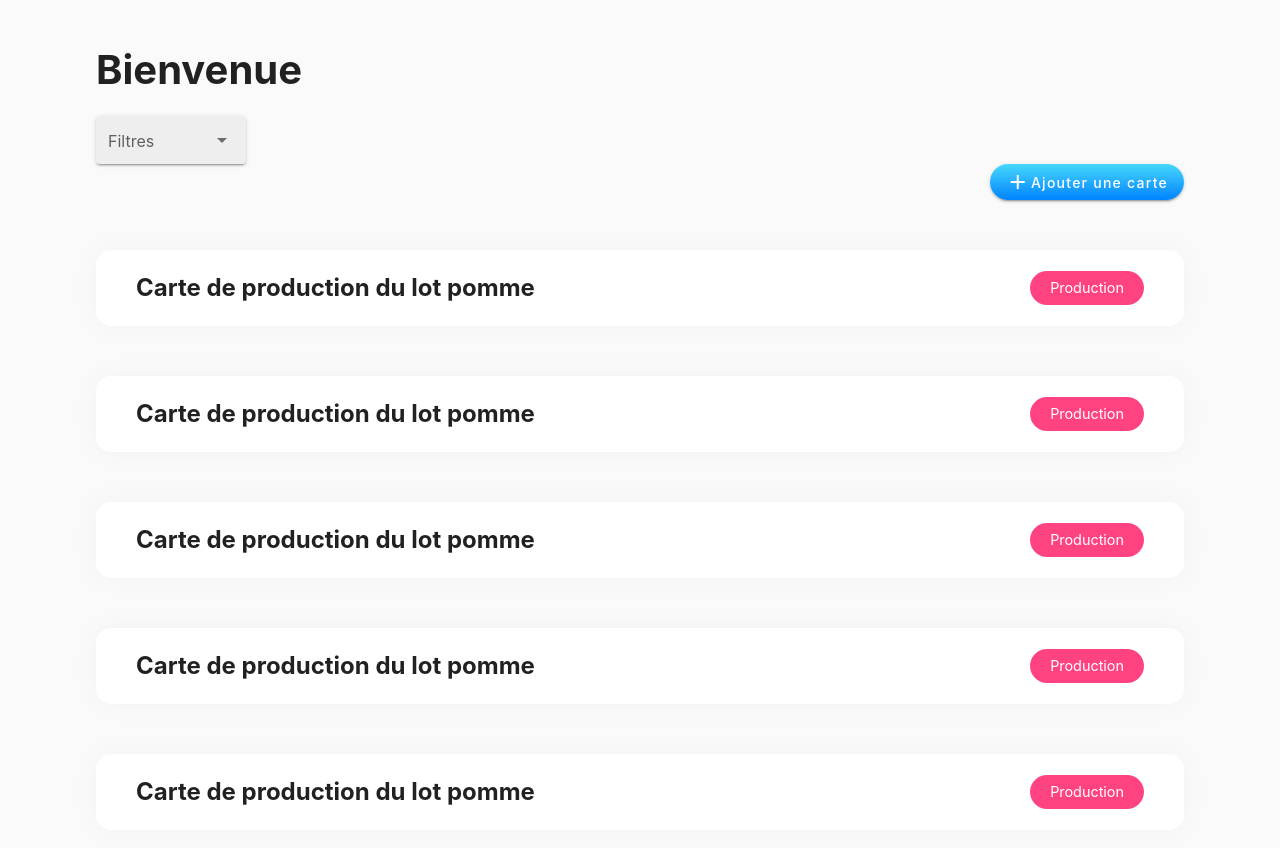
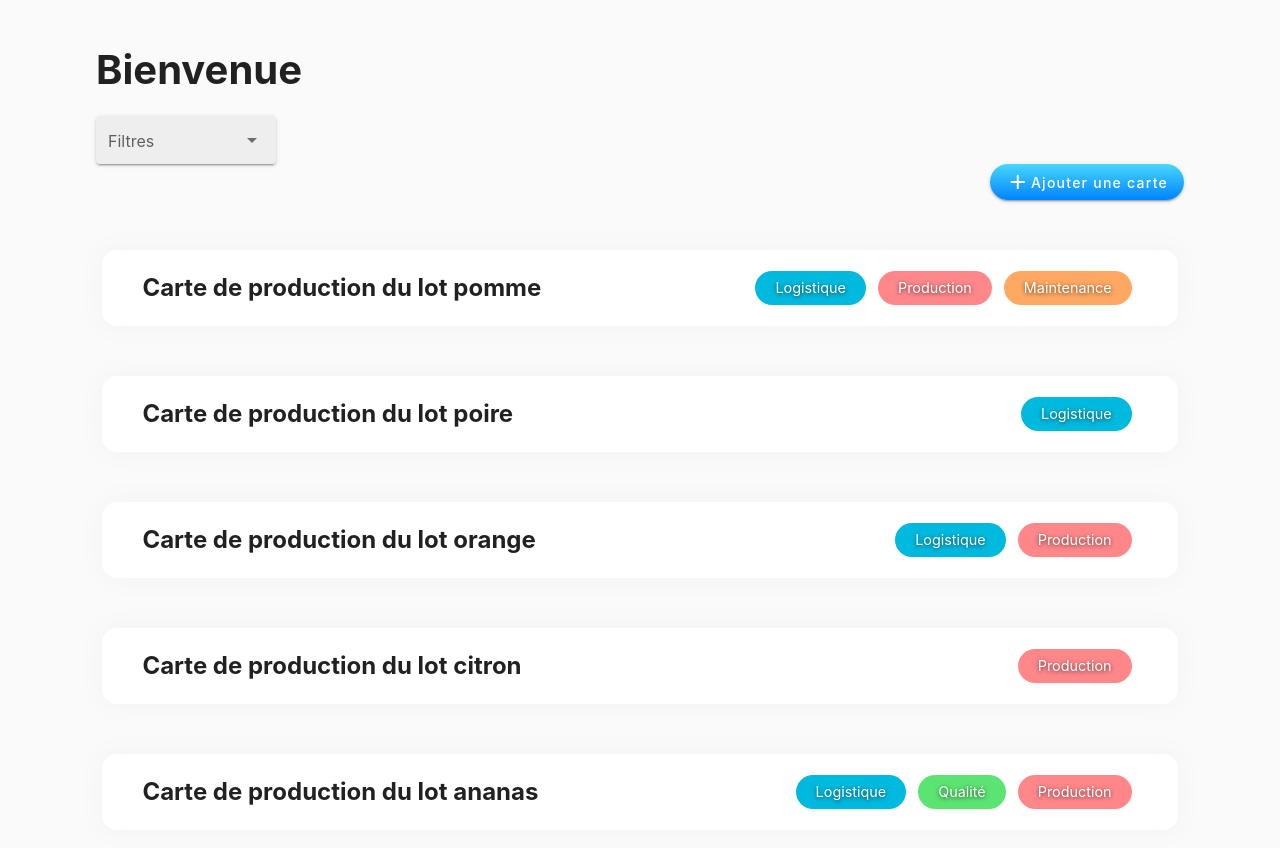
Before and after one commit to AmineAffif/Niagara, a Vue app: page / in a window 1280 px wide. Shown: the top 848 px of the page. Built offline with nearby package versions, Linux system fonts and the light colour scheme.

Commit message:
all of the integration is completed - data is rendered dynamically

```diff
--- a/src/components/Card.vue
+++ b/src/components/Card.vue
@@ -1,18 +1,26 @@
 <template>
   <div class="card">
-    <h1>Carte de production du lot pomme</h1>
-    <p class="card_category production">Production</p>
+    <h1>{{ userCard.cardName }}</h1>
+    <div class="team_wrapper">
+      <div v-for="(teamName, index) in userCard.teamNames" :key="index">
+        <p v-if="teamName == 'Logistique'" style="background: #00B9DE" class="card_category team">{{ teamName }}</p>
+        <p v-if="teamName == 'Production'" style="background: #FF878A" class="card_category team">{{ teamName }}</p>
+        <p v-if="teamName == 'Qualité'" style="background: #5BE471" class="card_category team">{{ teamName }}</p>
+        <p v-if="teamName == 'Maintenance'" style="background: #FFA862" class="card_category team">{{ teamName }}</p>
+      </div>
+    </div>
+
   </div>
 </template>
 
 <script>
 export default {
   name: "Card",
+  props: ["userCard"],
 };
 </script>
 
 <style>
-
 .card {
   display: flex;
   justify-content: space-between;
@@ -21,19 +29,23 @@ export default {
   background-color: #ffffff;
   padding: 20px 40px;
   border-radius: 15px;
-    filter: drop-shadow(0 0 0.75rem rgba(0,0,0,.03));
-    width: 100%;
+  filter: drop-shadow(0 0 0.75rem rgba(0, 0, 0, 0.03));
+  width: 84vw;
 }
 .card h1 {
   font-size: 1.5rem;
 }
-  .production {
-    background-color: #FF4381;
+.team {
+  background-color: #ff4381;
   color: #fff;
   border-radius: 30px;
   padding: 6px 20px;
-    font-size: .9rem;
-    margin: 0 !important;
+  font-size: 0.9rem;
+  margin: 0 6px !important;
+  text-shadow: 0px 1px 4px rgba(0,0,0,0.65);
 }
-
+.team_wrapper{
+  display: flex;
+  justify-content: flex-end;
+}
 </style>
--- a/src/components/CreateCardStep1.vue
+++ b/src/components/CreateCardStep1.vue
@@ -32,7 +32,10 @@
           </label>
         </div>
       </div>
+
+
     </div>
+
 </template>
 
 <script>
@@ -40,6 +43,11 @@ export default {
   data: () => ({
     step: 1,
   }),
+  computed: {
+    currentStep() {
+      return this.$store.state.step;
+    },
+  },
 };
 </script>
 
--- a/src/components/CreateCardStep2.vue
+++ b/src/components/CreateCardStep2.vue
@@ -24,7 +24,61 @@
               label="Filtres"
               prepend-icon="mdi-account"
               solo
-              />
+            >
+              <template slot="selection" slot-scope="{ item }">
+                <span
+                  v-if="item.name == 'Logistique'"
+                  class="filter_item"
+                  :style="'background: ' + item.color"
+                  >{{ item.name }}</span
+                >
+                <span
+                  v-if="item.name == 'Production'"
+                  class="filter_item"
+                  :style="'background: ' + item.color"
+                  >{{ item.name }}</span
+                >
+                <span
+                  v-if="item.name == 'Qualité'"
+                  class="filter_item"
+                  :style="'background: ' + item.color"
+                  >{{ item.name }}</span
+                >
+                <span
+                  v-if="item.name == 'Maintenance'"
+                  class="filter_item"
+                  :style="'background: ' + item.color"
+                  >{{ item.name }}</span
+                >
+              </template>
+
+              <template slot="item" slot-scope="{ item }">
+                <span
+                  v-if="item.name == 'Logistique'"
+                  class="filter_item"
+                  :style="'background: ' + item.color"
+                  >{{ item.name }}</span
+                >
+                <span
+                  v-if="item.name == 'Production'"
+                  class="filter_item"
+                  :style="'background: ' + item.color"
+                  >{{ item.name }}</span
+                >
+                <span
+                  v-if="item.name == 'Qualité'"
+                  class="filter_item"
+                  :style="'background: ' + item.color"
+                  >{{ item.name }}</span
+                >
+                <span
+                  v-if="item.name == 'Maintenance'"
+                  class="filter_item"
+                  :style="'background: ' + item.color"
+                  >{{ item.name }}</span
+                >
+              </template>
+            </v-select>
           </div>
         </div>
       </div>
@@ -36,7 +90,12 @@
 import UploadFileInput from "./UploadFileInput.vue";
 export default {
   data: () => ({
-    filters: ["Logistique", "Production", "Qualité", "Maintenance"],
+    filters: [
+      { name: "Logistique", color: "#00B9DE" },
+      { name: "Production", color: "#FF878A" },
+      { name: "Qualité", color: "#5BE471" },
+      { name: "Maintenance", color: "#FFA862" },
+    ],
   }),
   components: { UploadFileInput },
 };
@@ -74,6 +133,7 @@ export default {
 
 .v-list-item--link:before {
   border-radius: 30px;
+  background-color: #fff;
 }
 
 .inputs_fields {
@@ -87,4 +147,17 @@ export default {
 .v-application--is-ltr .v-list-item__icon:first-child {
   display: none;
 }
+
+.filter_item {
+  padding: 4px 19px;
+  border-radius: 32px;
+  color: #fff;
+  font-size: .9rem;
+}
+
+.v-sheet.v-list:not(.v-sheet--outlined) {
+  margin-top: 50px !important;
+}
+
+
 </style>
--- a/src/store/index.js
+++ b/src/store/index.js
@@ -5,7 +5,45 @@ Vue.use(Vuex)
 
 export default new Vuex.Store({
   state: {
-    step: 1,
+    step: 3,
+    user: null,
+    userCards: [
+      {
+        id: 1,
+        cardName: "Carte de production du lot pomme",
+        teamNames: [
+          "Logistique", "Production", "Maintenance"
+        ]
+      },
+      {
+        id: 2,
+        cardName: "Carte de production du lot poire",
+        teamNames: [
+          "Logistique"
+        ]
+      },
+      {
+        id: 3,
+        cardName: "Carte de production du lot orange",
+        teamNames: [
+          "Logistique", "Production"
+        ]
+      },
+      {
+        id: 4,
+        cardName: "Carte de production du lot citron",
+        teamNames: [
+          "Production"
+        ]
+      },
+      {
+        id: 5,
+        cardName: "Carte de production du lot ananas",
+        teamNames: [
+          "Logistique", "Qualité", "Production"
+        ]
+      },
+    ],
   },
   getters: {
     getStep: state => state.step
@@ -16,7 +54,10 @@ export default new Vuex.Store({
     },
     prevStep(state) {
       state.step > 1 ? state.step-- : "";
-    }
+    },
+    setUser(state, userData) {
+      state.user = userData
+    },
   },
   actions: {
   },
--- a/src/views/CreateCard.vue
+++ b/src/views/CreateCard.vue
@@ -10,6 +10,7 @@
     <transition name="fade">
       <CreateCardStep3 v-if="currentStep == 3" />
     </transition>
+
 
     <Footer />
   </div>
@@ -26,9 +27,6 @@ export default {
   data: () => ({
     step: 1,
   }),
-  mounted() {
-    this.step = this.$store.getters.getStep;
-  },
   computed: {
     currentStep() {
       return this.$store.state.step;
--- a/src/views/Home.vue
+++ b/src/views/Home.vue
@@ -7,7 +7,61 @@
     </div>
     <div class="row filter_row">
       <div class="filter_wrapper">
-        <v-select :items="filters" label="Filtres" solo />
+        <v-select :items="filters" label="Filtres" solo>
+          <template slot="selection" slot-scope="{ item }">
+            <span
+              v-if="item.name == 'Logistique'"
+              class="filter_item"
+              :style="'background: ' + item.color"
+              >{{ item.name }}</span
+            >
+            <span
+              v-if="item.name == 'Production'"
+              class="filter_item"
+              :style="'background: ' + item.color"
+              >{{ item.name }}</span
+            >
+            <span
+              v-if="item.name == 'Qualité'"
+              class="filter_item"
+              :style="'background: ' + item.color"
+              >{{ item.name }}</span
+            >
+            <span
+              v-if="item.name == 'Maintenance'"
+              class="filter_item"
+              :style="'background: ' + item.color"
+              >{{ item.name }}</span
+            >
+          </template>
+
+          <template slot="item" slot-scope="{ item }">
+            <span
+              v-if="item.name == 'Logistique'"
+              class="filter_item"
+              :style="'background: ' + item.color"
+              >{{ item.name }}</span
+            >
+            <span
+              v-if="item.name == 'Production'"
+              class="filter_item"
+              :style="'background: ' + item.color"
+              >{{ item.name }}</span
+            >
+            <span
+              v-if="item.name == 'Qualité'"
+              class="filter_item"
+              :style="'background: ' + item.color"
+              >{{ item.name }}</span
+            >
+            <span
+              v-if="item.name == 'Maintenance'"
+              class="filter_item"
+              :style="'background: ' + item.color"
+              >{{ item.name }}</span
+            >
+          </template>
+        </v-select>
       </div>
     </div>
     <div class="row add_card">
@@ -18,11 +72,13 @@
       </router-link>
     </div>
     <div class="row card_list">
-      <Card />
-      <Card />
-      <Card />
-      <Card />
-      <Card />
+      <div v-for="(userCard, index) in getUserCards" :key="index">
+        <Card v-bind:userCard="userCard" />
+      </div>
+
+
+
+
     </div>
   </div>
 </template>
@@ -32,8 +88,21 @@
 import Card from "../components/Card.vue";
 export default {
   data: () => ({
-    filters: ["Logistique", "Production", "Qualité", "Maintenance"],
+    filters: [
+      { name: "Logistique", color: "#00B9DE" },
+      { name: "Production", color: "#FF878A" },
+      { name: "Qualité", color: "#5BE471" },
+      { name: "Maintenance", color: "#FFA862" },
+    ],
   }),
+  computed: {
+    userCards() {
+      return this.$store.userCards;
+    },
+    getUserCards() {
+      return this.$store.state.userCards;
+    },
+  },
   components: { Card },
 };
 </script>
@@ -73,7 +142,7 @@ export default {
 }
 
 .filter_wrapper {
-  width: 150px;
+  width: 180px;
   margin-top: 26px;
 }
 
@@ -90,4 +159,11 @@ export default {
   display: flex;
   justify-content: flex-end;
 }
+
+.filter_item {
+  padding: 4px 19px;
+  border-radius: 32px;
+  color: #fff;
+  font-size: .9rem;
+}
 </style>
```
Also changed, not shown: src/components/CreateCardStep3.vue (+23 -29 lines). Lines whose indentation alone changed are shown as unchanged.
